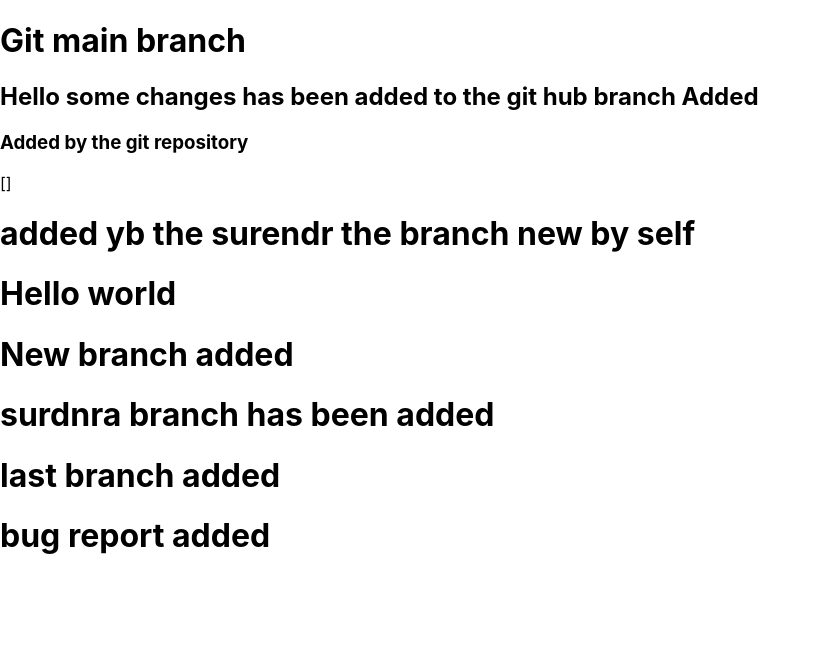
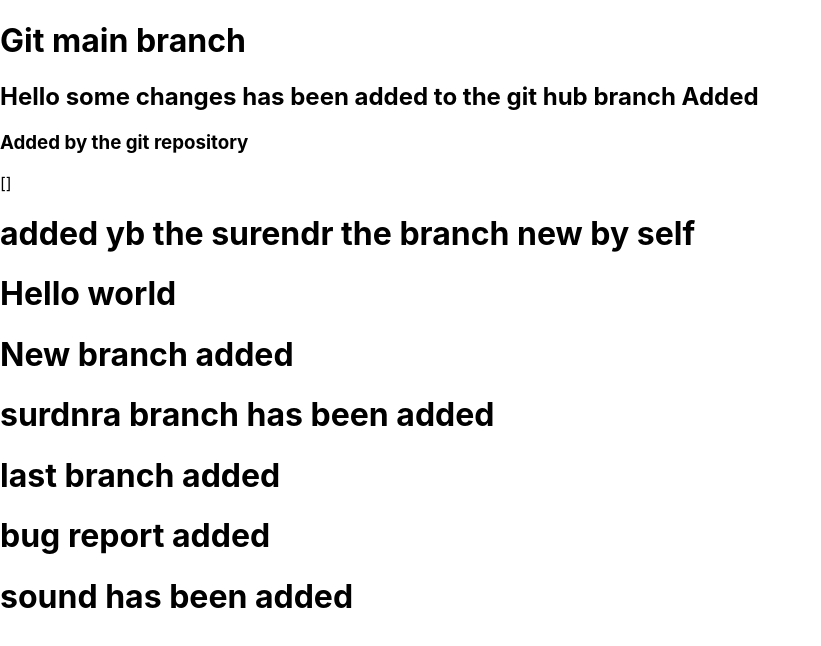
Before and after one commit to surendrareddygaddam/workflow, a React (Create React App) app: page / in a window 1280 px wide. Shown: the top 646 px of the page, without its empty margins (0-821 px from the left). Built offline with nearby package versions, Linux system fonts and the light colour scheme; no server answers.

Commit message:
added sound

```diff
--- a/src/App.js
+++ b/src/App.js
@@ -20,6 +20,7 @@ const App = () => {
       <h1>surdnra branch has been added</h1>
       <h1>last branch added</h1>
       <h1>bug report added</h1>
+      <h1>sound has been added</h1>
     </div>
   )
 }
```
